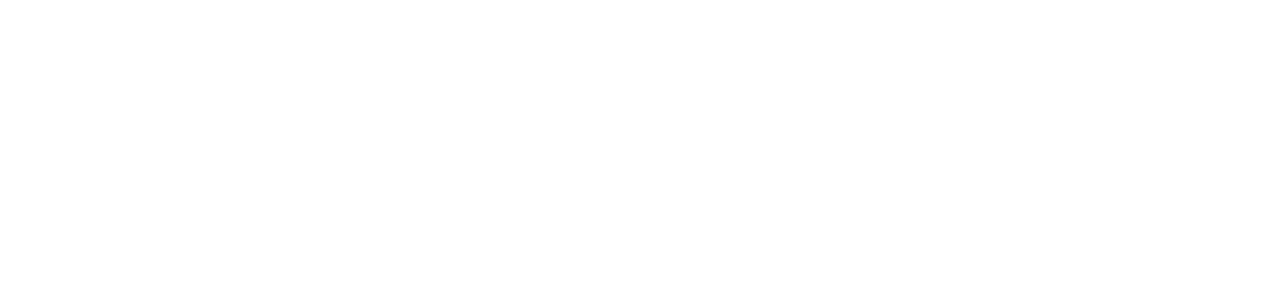
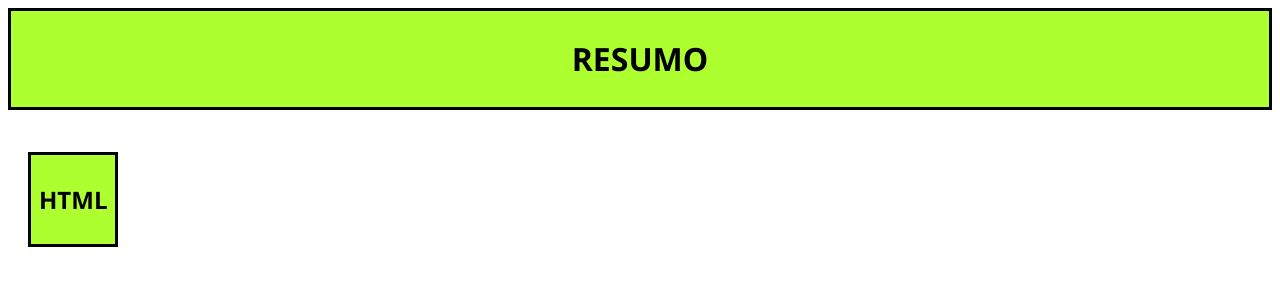
Before and after one commit to kauafodaomaneiro/revisaoprova, a plain HTML site: page index.html in a window 1280 px wide. Drawn offline with Linux system fonts and the light colour scheme.

Commit message:
ADD - Organização e CSS

```diff
--- a/index.html
+++ b/index.html
@@ -11,5 +11,23 @@
 </head>
 <body>
 
+    <header>
+
+        <div id="navbar"><h1>RESUMO</h1></div>
+
+    </header>
+
+    <br>
+
+    <section>
+
+    <div class="tipo">
+        <h2>HTML</h2>
+
+
+    </div>
+
+    </section>
+
 </body>
 </html>
--- a/style.css
+++ b/style.css
@@ -0,0 +1,30 @@
+body{
+    background-color: white;
+    font-family: 'Segoe UI', Tahoma, Geneva, Verdana, sans-serif;
+}
+
+#navbar{
+    margin: 0px;
+    padding: 5px;
+    background-color: greenyellow;
+    color: black;
+    border: solid;
+    border-color: black;
+
+    display: flex;
+    justify-content: center;
+}
+
+.tipo{
+    background-color: greenyellow;
+    border: solid;
+    border-color: black;
+    color: black;
+    padding: 8px;
+
+}
+
+section{
+    display: flex;
+    margin: 20px;
+}
```
